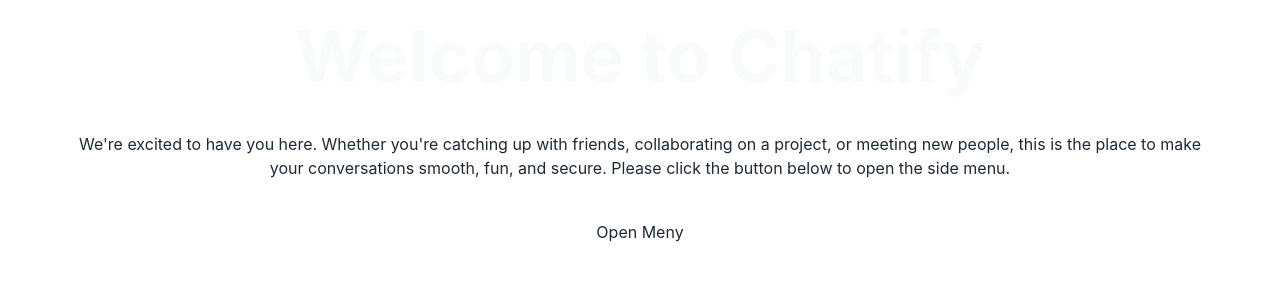
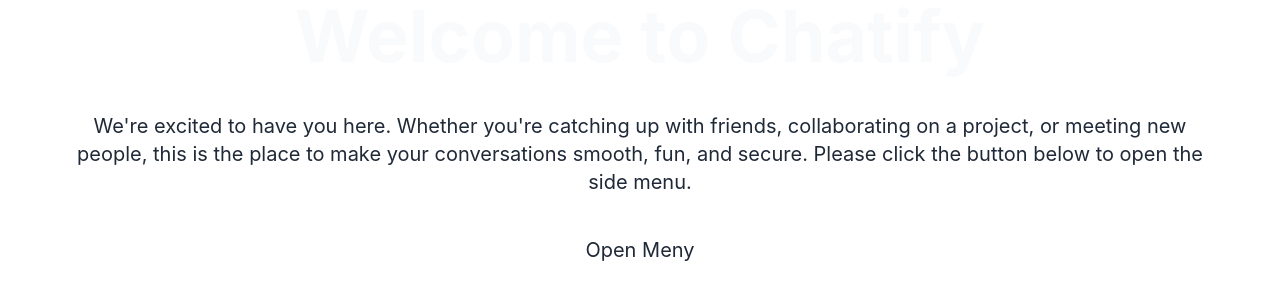
Before and after one commit to CalleTrogen/chatify-app, a React (Vite) app: page / in a window 1280 px wide. Shown: the part 268-568 px from the top of the page. Built offline with nearby package versions, Linux system fonts and the light colour scheme.

Commit message:
updated text

```diff
--- a/src/App.jsx
+++ b/src/App.jsx
@@ -6,7 +6,7 @@
   return (
     <>
       <h1 className='text-gray-50 text-7xl font-bold'>Welcome to Chatify</h1>
-      <h3 className='m-10'>
+      <h3 className='m-10 text-xl'>
         We're excited to have you here.
         Whether you're catching up with friends, collaborating on a project, or meeting new people,
         this is the place to make your conversations smooth, fun, and secure.
--- a/src/comp/Navbar.jsx
+++ b/src/comp/Navbar.jsx
@@ -4,7 +4,7 @@
             <input id="my-drawer" type="checkbox" className="drawer-toggle" />
             <div className="drawer-content">
                 {/* Page content here */}
-                <label htmlFor="my-drawer" button class="hover:underline hover:bg-violet-600 active:bg-violet-700 focus:outline-none focus:ring focus:ring-violet-300">Open Meny</label>
+                <label htmlFor="my-drawer" button class="hover:underline text-xl hover:bg-violet-600 active:bg-violet-700 focus:outline-none focus:ring focus:ring-violet-300">Open Meny</label>
             </div>
             <div className="drawer-side">
                 <label htmlFor="my-drawer" aria-label="close sidebar" className="drawer-overlay"></label>
```
